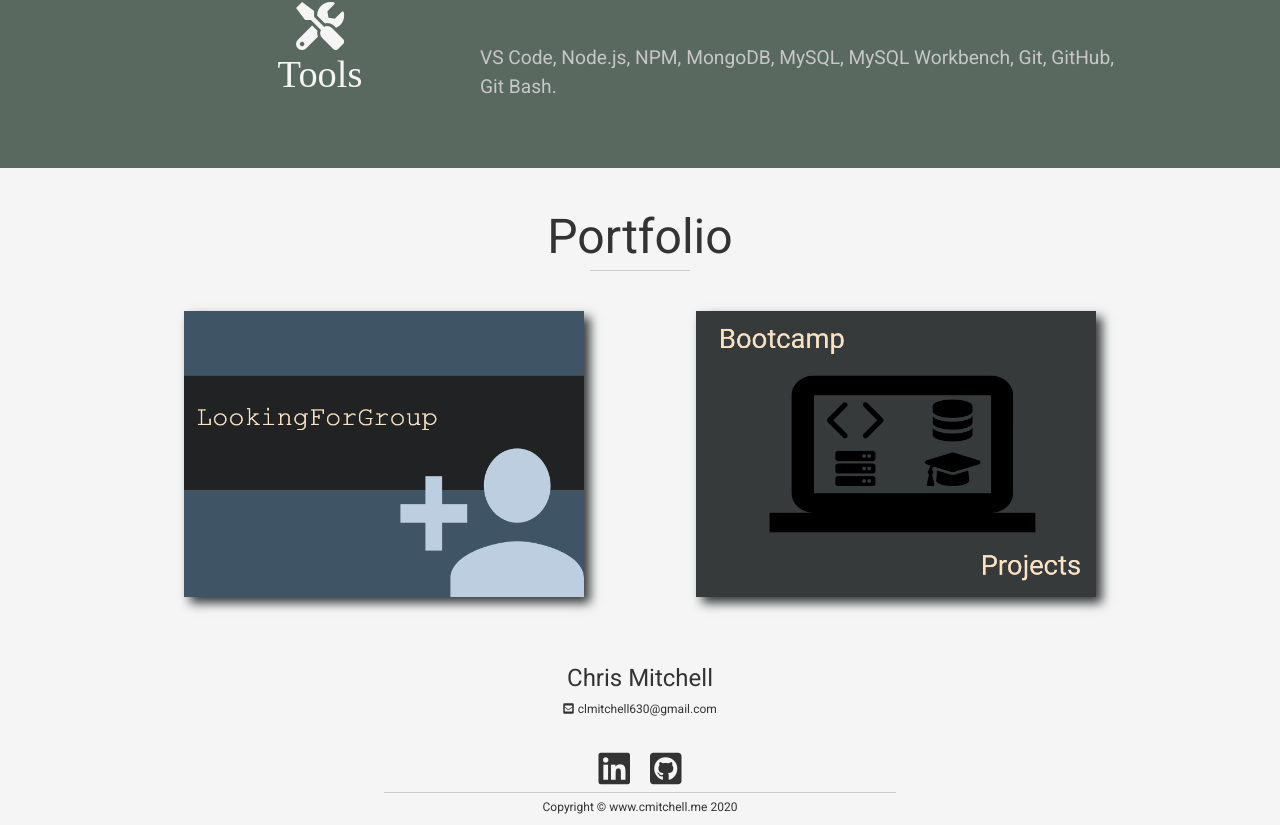
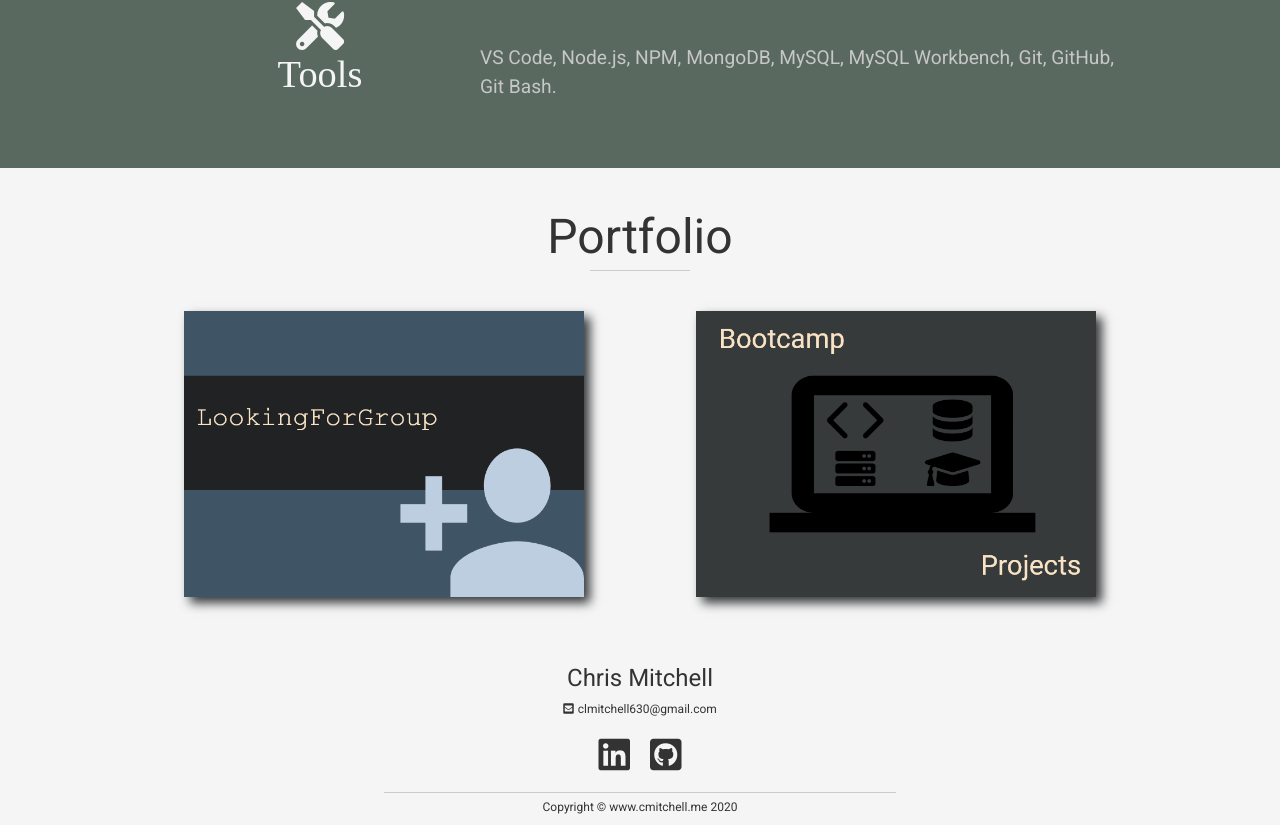
Before and after one commit to clmitchell630/personal-portfolio, a React (Create React App) app in the folder client/: page / in a window 1280 px wide. Shown: the part 1723-2548 px from the top of the page. Built offline with nearby package versions, Linux system fonts and the light colour scheme; a web font is replaced by a local one.

Commit message:
fixed the footer overlap issue

```diff
--- a/client/src/components/Footer/footer.scss
+++ b/client/src/components/Footer/footer.scss
@@ -43,7 +43,7 @@ footer {
 
     display: grid;
     grid-template-columns: 1fr 1fr;
-    grid-template-rows: 5vh 5vh 5vh 5vh;
+    grid-template-rows: 40px 40px 40px 40px;
 
     h4 {
       grid-column: 1/3;
@@ -73,12 +73,14 @@ footer {
       grid-column: 1/2;
       grid-row: 3/4;
       justify-self: end;
+      align-self: end;
     }
 
     .c-a {
       grid-column: 2/3;
       grid-row: 3/4;
       justify-self: start;
+      align-self: end;
     }
 
     p {
```
